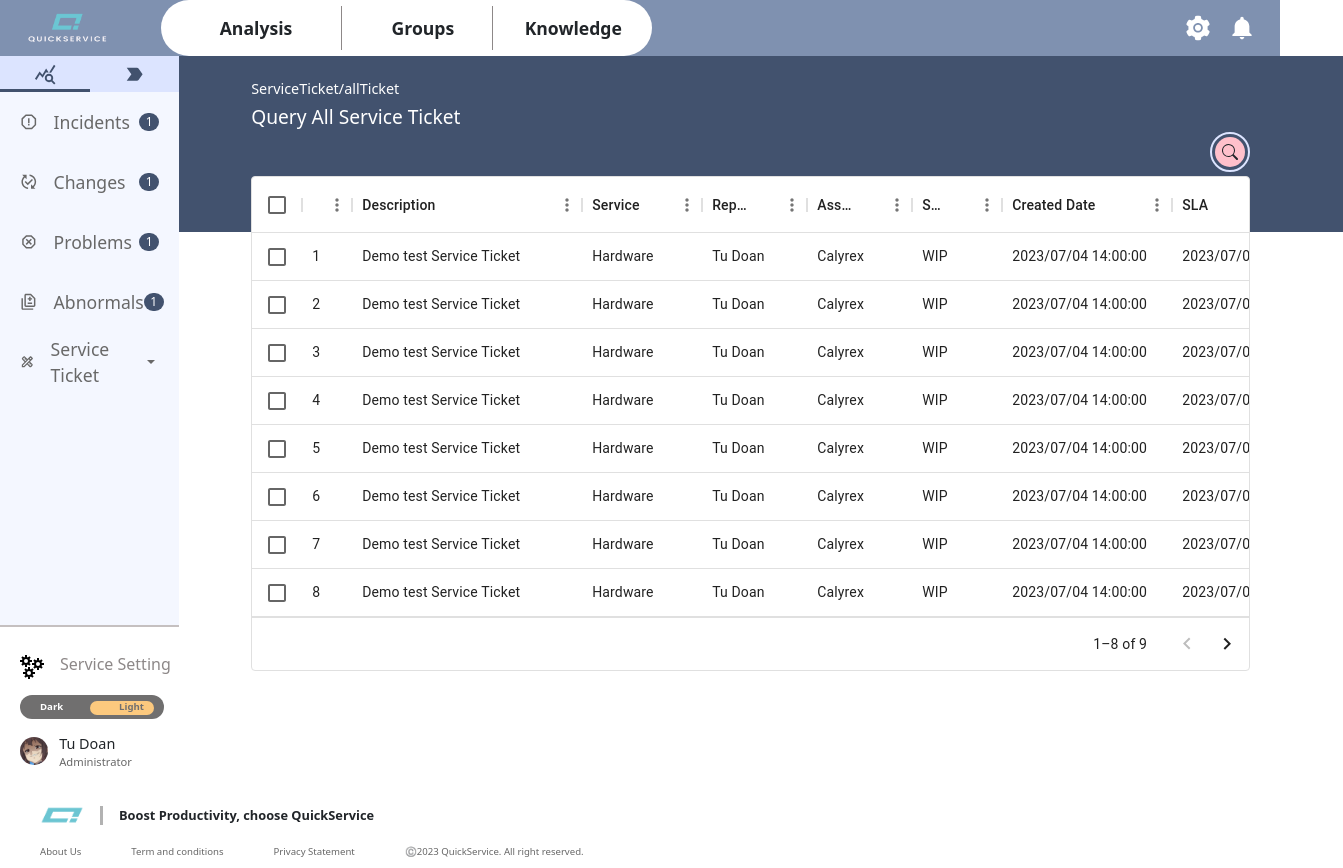
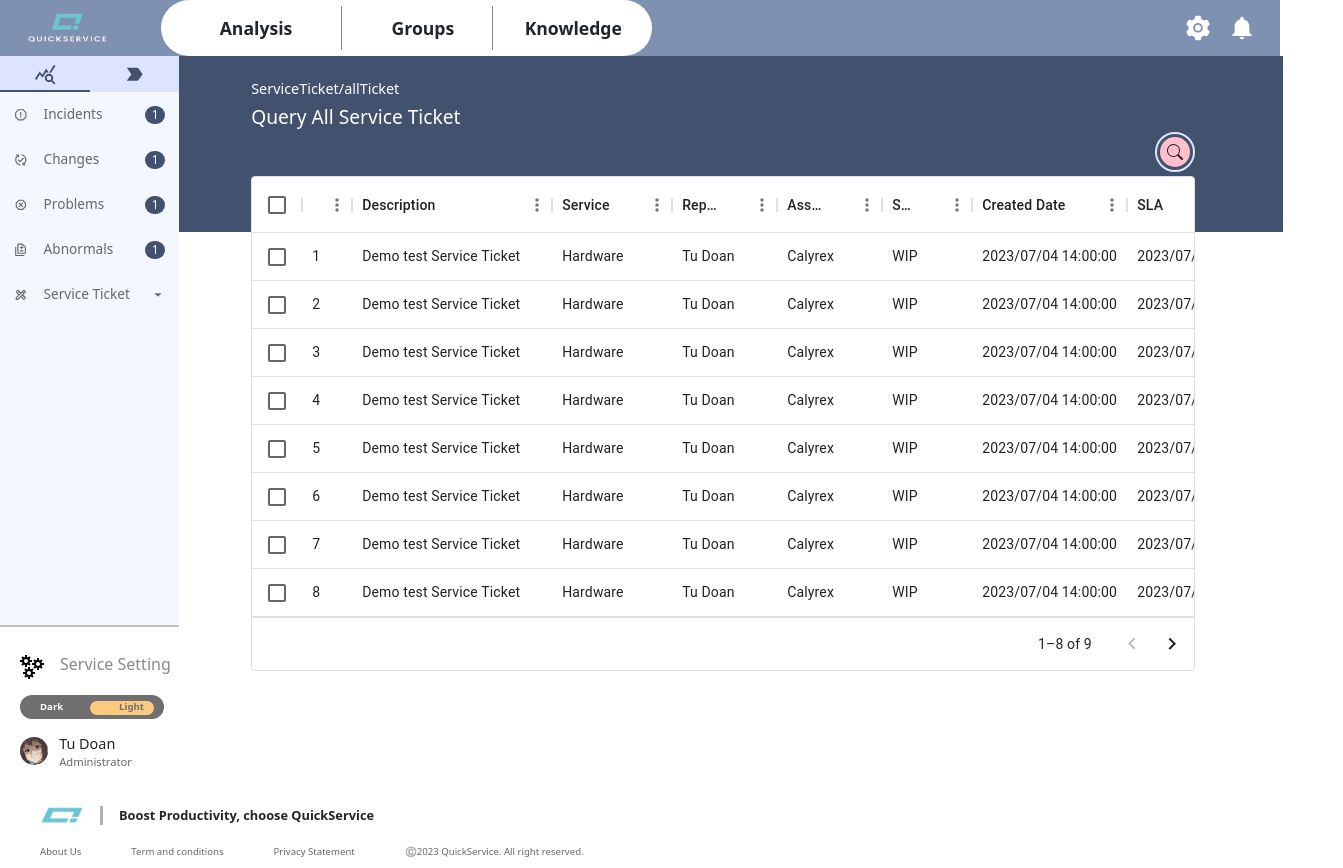
Before and after one commit to iamduscminh/ISMS-Project, a React (Vite) app in the folder ReactApp/isms-app/: page /admin in a window 1280 px wide. Shown: the whole page, 1343 px wide, since content can reach past the window. Built offline with nearby package versions, Linux system fonts and the light colour scheme.

Commit message:
Update Code

```diff
--- a/ReactApp/isms-app/src/components/Layout/CustomLayout/Sidebar/SubMenu.jsx
+++ b/ReactApp/isms-app/src/components/Layout/CustomLayout/Sidebar/SubMenu.jsx
@@ -7,11 +7,11 @@ const SidebarLink = styled(Link)`
   color: #e1e9fc;
   justify-content: space-between;
   align-items: center;
-  padding: 20px;
+  padding: 14px;
   list-style: none;
-  height: 60px;
+  height: 45px;
   text-decoration: none;
-  font-size: 16px;
+  font-size: 14px;
   &:hover {
     background: #F2F2F2;
     border-left: 4px solid #632ce4;
@@ -24,13 +24,13 @@ const SidebarLabel = styled.span`
 
 const DropdownLink = styled(Link)`
   background: #F4F7FF;
-  height:60px;
+  height:45px;
   padding-left: 3rem;
   display:flex;
   align-items:center;
   text-decoration:none;
   color: #686868;
-  font-size: 1rem;
+  font-size: 0.85rem;
 
   &:hover{
     background: #F2F2F2;
@@ -51,7 +51,7 @@ const SubMenu = ({ item }) => {
   return (
     <>
       <SidebarLink to={item.path} onClick={item.subNav && showSubnav}>
-        <div className="flex items-center text-[#686868] text-[1.1rem]">
+        <div className="flex items-center text-[#686868] text-[0.85rem]">
           {item.icon}
           <SidebarLabel>{item.title}</SidebarLabel>
         </div>
--- a/ReactApp/isms-app/src/components/Layout/CustomLayout/Sidebar/index.jsx
+++ b/ReactApp/isms-app/src/components/Layout/CustomLayout/Sidebar/index.jsx
@@ -59,7 +59,7 @@ const SidebarOver = styled.div`
 const TabSelect = styled.div`
   position: absolute;
   width: 50%;
-  height: 3px;
+  height: 2.5px;
   background: #42526E;
   left: ${({queryTab}) => (queryTab ? '0' : '50%')};
   bottom: 0;
--- a/ReactApp/isms-app/src/pages/Admin/ListTicket/index.jsx
+++ b/ReactApp/isms-app/src/pages/Admin/ListTicket/index.jsx
@@ -106,7 +106,7 @@ const ListTicket = () => {
     {
       field: "description",
       headerName: "Description",
-      width: 230,
+      width: 200,
       editable: true,
       description: "This column described overview of ticket",
     },
@@ -149,14 +149,14 @@ const ListTicket = () => {
     {
       field: "createdDate",
       headerName: "Created Date",
-      width: 170,
+      width: 155,
       valueFormatter: (params) =>
         format(new Date(params.value), "yyyy/MM/dd HH:mm:ss"),
     },
     {
       field: "sla",
       headerName: "SLA",
-      width: 170,
+      width: 155,
       valueFormatter: (params) =>
         format(new Date(params.value), "yyyy/MM/dd HH:mm:ss"),
     },
@@ -191,6 +191,7 @@ const ListTicket = () => {
                 </button>
               </div>
             </div>
+
           <div className="w-[100%] ">
             <DataGrid
               sx={{
```
Lines whose indentation alone changed are shown as unchanged.
